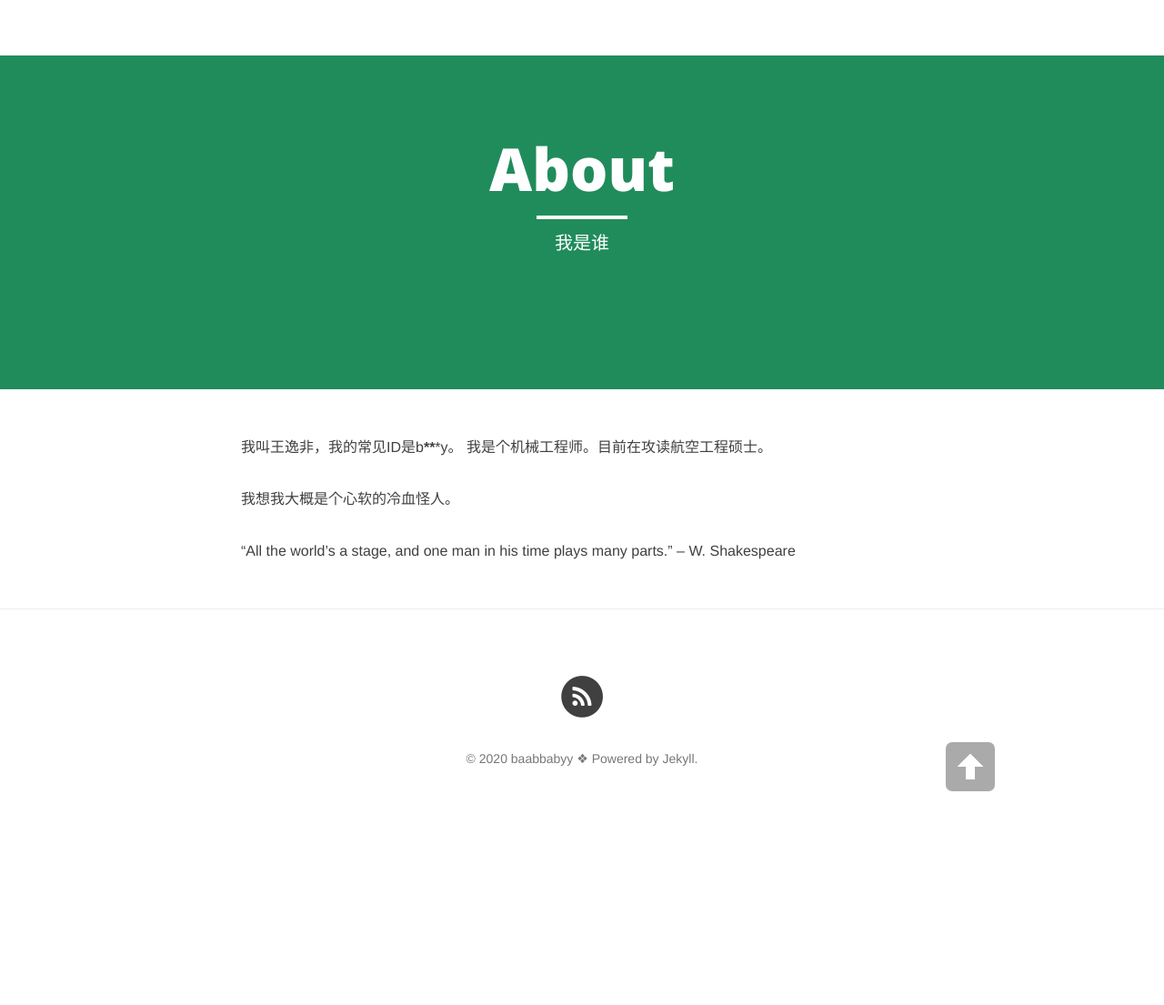
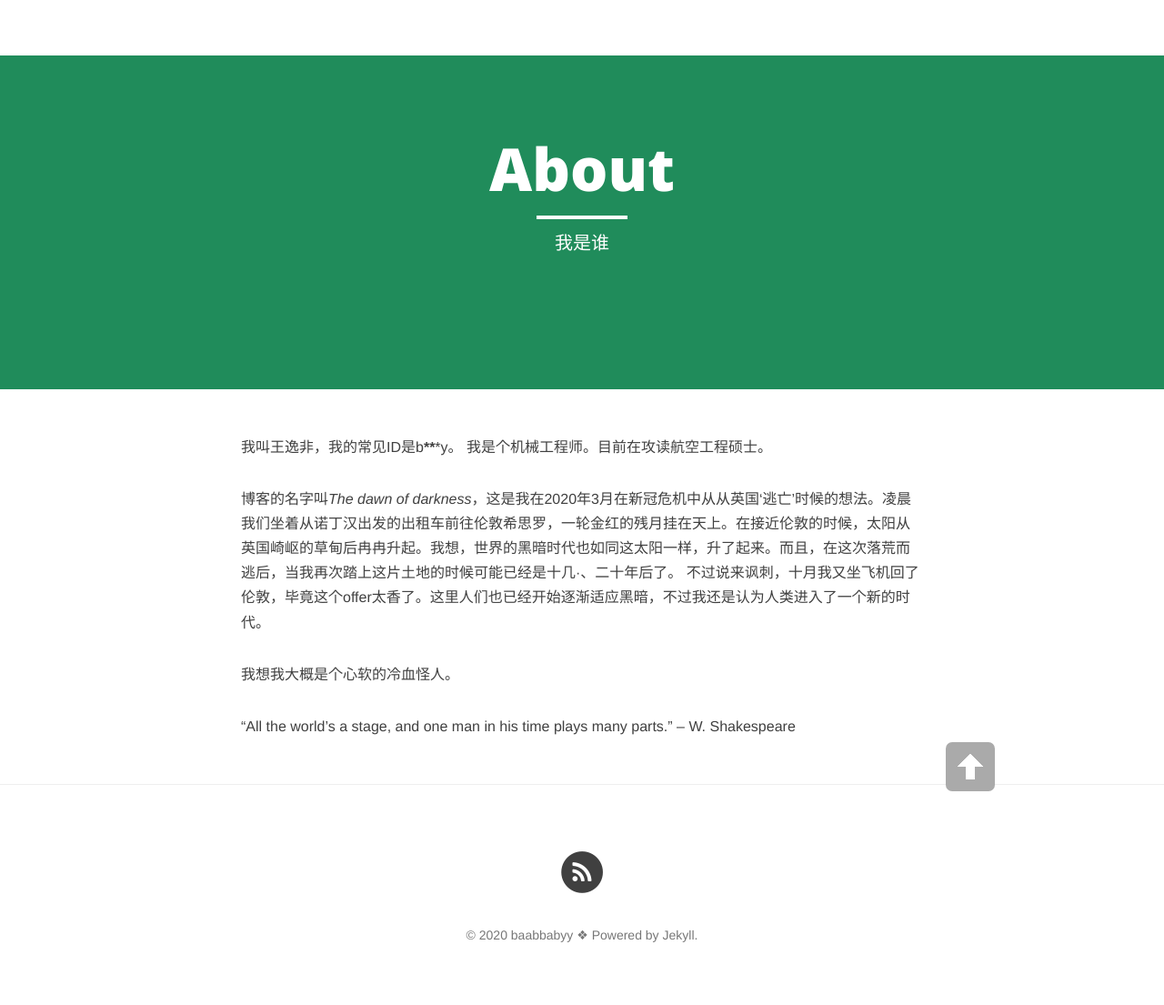
Before and after one commit to baabbabyy/Blog, a Jekyll site: the page built from about.md, in a window 1280 px wide. Shown: the whole page at 91% size. Built offline with Jekyll 4.4.1, drawn with Linux system fonts in a browser that asks for light colours; nearby versions of some CDN libraries; before the commit the page ends 912 px from its top, so only the background shows below that.

Commit message:
Update about.md

```diff
--- a/about.md
+++ b/about.md
@@ -8,6 +8,9 @@ header-img: "img/green.jpg"
 我叫王逸非，我的常见ID是b*******y。
 我是个机械工程师。目前在攻读航空工程硕士。
 
+博客的名字叫*The dawn of darkness*，这是我在2020年3月在新冠危机中从从英国‘逃亡’时候的想法。凌晨我们坐着从诺丁汉出发的出租车前往伦敦希思罗，一轮金红的残月挂在天上。在接近伦敦的时候，太阳从英国崎岖的草甸后冉冉升起。我想，世界的黑暗时代也如同这太阳一样，升了起来。而且，在这次落荒而逃后，当我再次踏上这片土地的时候可能已经是十几·、二十年后了。
+不过说来讽刺，十月我又坐飞机回了伦敦，毕竟这个offer太香了。这里人们也已经开始逐渐适应黑暗，不过我还是认为人类进入了一个新的时代。
+
 我想我大概是个心软的冷血怪人。
 
  “All the world's a stage, and one man in his time plays many parts.” -- W. Shakespeare
```
